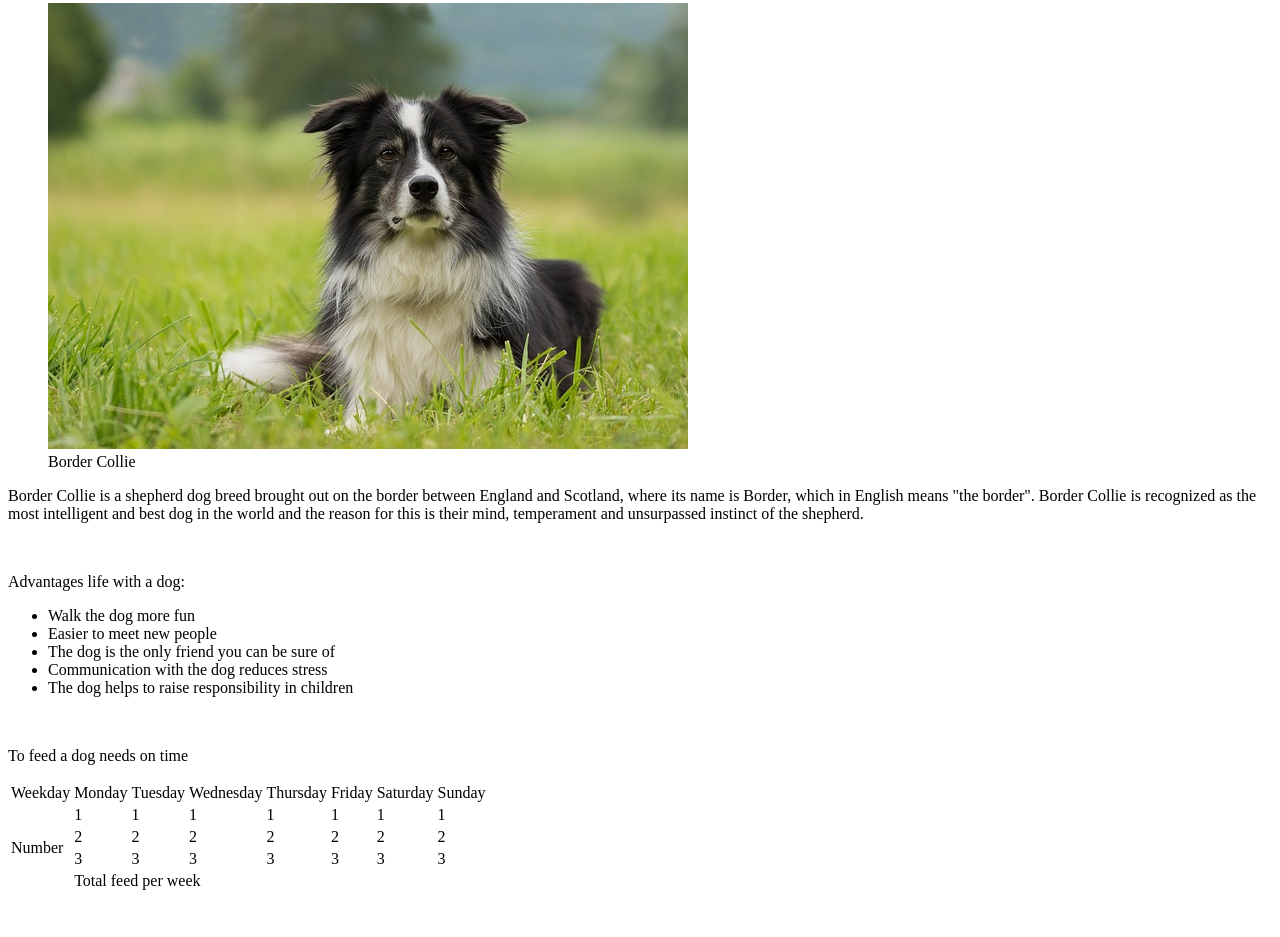
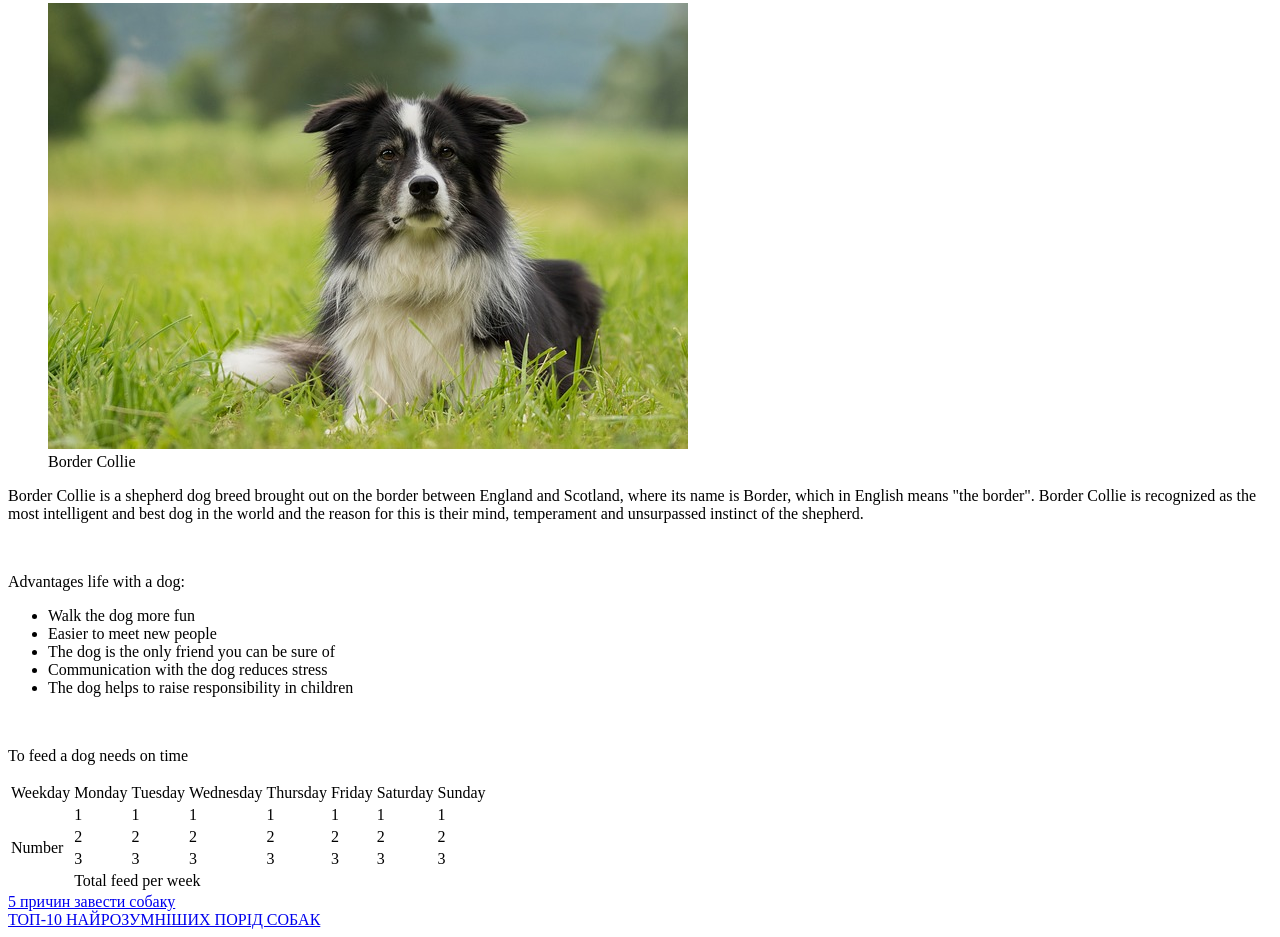
Before and after one commit to SaldanRoman/home-work21012019, a website: page index.html in a window 1280 px wide. Shown: the part 1781-2718 px from the top of the page. Before the commit the page ends 2690 px from the top, so only its background shows below. Drawn offline with Linux system fonts and the light colour scheme.

Commit message:
Update index.html

```diff
--- a/index.html
+++ b/index.html
@@ -120,7 +120,9 @@
     </main>
 
     <footer>
-      <p></p>
+      <a href="https://www.ru.topshoptv.com.ua/statiy/5-reasons-to-get-a-dog"> 5 причин завести собаку </a>
+      <br>
+      <a href="https://deztop.net/2018/07/18/top-10-nairozumnishykh-porid-sobak/"> ТОП-10 НАЙРОЗУМНІШИХ ПОРІД СОБАК </a>
     </footer>
   </body>
 </html>
```
